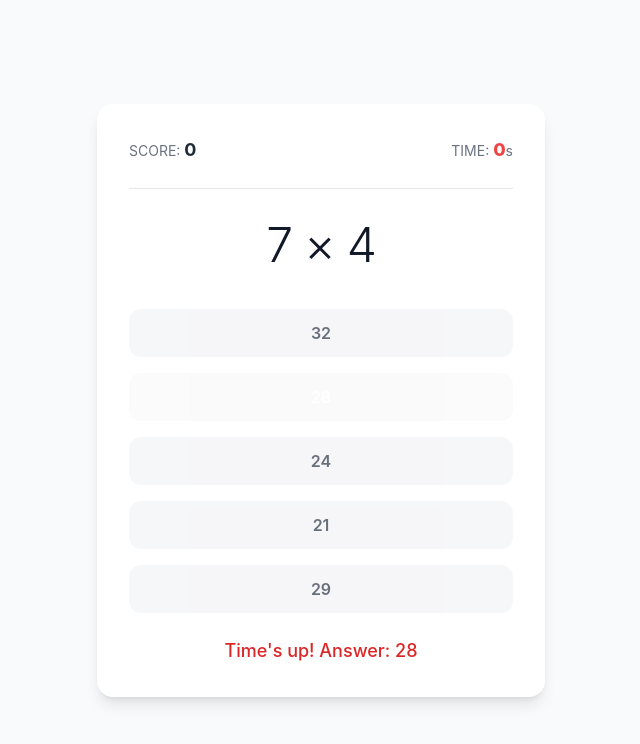
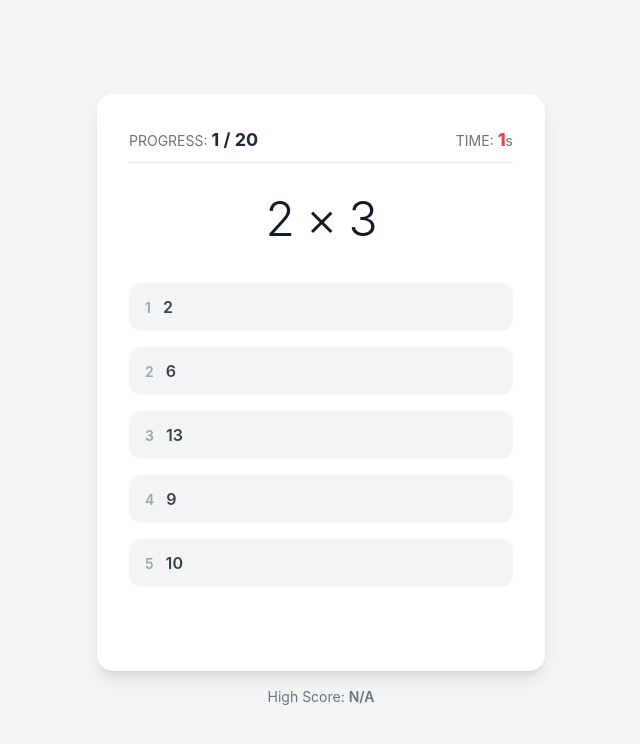
Before and after one commit to liesislukas/multiplication-game, a plain HTML site: page index.html in a window 1280 px wide. Shown: the whole page, without its empty margins (319-959 px from the left). Drawn offline with nearby package versions, Linux system fonts and the light colour scheme.

Commit message:
Update index.html

```diff
--- a/index.html
+++ b/index.html
@@ -3,7 +3,7 @@
 <head>
     <meta charset="UTF-8">
     <meta name="viewport" content="width=device-width, initial-scale=1.0">
-    <title>Multiplication Game</title>
+    <title>Multiplication Pro</title>
     <script src="https://cdn.tailwindcss.com"></script>
     <style>
         /* A minimalist style inspired by Apple's Human Interface Guidelines and Material Design */
@@ -12,162 +12,266 @@
             -webkit-font-smoothing: antialiased;
             -moz-osx-font-smoothing: grayscale;
         }
-        /* Adding a subtle transition for a smoother feel when clicking buttons */
         .option-button {
             transition: background-color 0.2s ease-in-out, transform 0.1s ease-in-out;
         }
-        .option-button:active {
+        .option-button:active, .option-button.active-key {
             transform: scale(0.98);
+            background-color: #d1d5db; /* gray-300 */
         }
     </style>
 </head>
-<body class="bg-gray-50 text-gray-900 flex items-center justify-center min-h-screen">
+<body class="bg-gray-100 text-gray-900 flex items-center justify-center min-h-screen p-4">
 
-<div id="game-container" class="bg-white p-6 sm:p-8 rounded-2xl shadow-lg w-full max-w-md text-center">
-
-    <div class="flex justify-between items-center mb-6 text-gray-500 text-sm">
-        <div>SCORE: <span id="score" class="font-bold text-lg text-gray-800">0</span></div>
+<main class="w-full max-w-md">
+    <div id="game-view">
+        <div class="bg-white p-6 sm:p-8 rounded-2xl shadow-lg text-center">
+            <div class="flex justify-between items-baseline mb-2 text-gray-500 text-sm">
+                <div>PROGRESS: <span id="progress" class="font-bold text-lg text-gray-800">0 / 20</span></div>
                 <div>TIME: <span id="timer" class="font-bold text-lg text-gray-800">5</span>s</div>
             </div>
-
             <hr class="mb-6">
 
-    <div id="problem-container" class="mb-8 min-h-[64px] flex items-center justify-center">
+            <div class="mb-8 min-h-[64px] flex items-center justify-center">
                 <p id="problem" class="text-5xl font-light tracking-tight"></p>
             </div>
 
             <div id="options-container" class="grid grid-cols-1 gap-3 sm:gap-4">
             </div>
 
-    <div id="feedback-container" class="mt-6 h-7">
+            <div class="mt-6 h-7">
                 <p id="feedback-text" class="text-lg font-medium"></p>
             </div>
+        </div>
+        <div class="text-center mt-4 text-gray-500 text-sm">
+            High Score: <span id="high-score-display" class="font-semibold"></span>
+        </div>
+    </div>
 
+    <div id="results-view" class="hidden">
+        <div class="bg-white p-8 sm:p-10 rounded-2xl shadow-lg text-center">
+            <h2 class="text-2xl font-bold text-gray-800 mb-2">Round Complete!</h2>
+            <p class="text-gray-600 mb-4">Here's how you did:</p>
+
+            <div class="bg-gray-50 rounded-xl p-4 mb-5">
+                <div class="text-4xl font-bold text-blue-600">
+                    <span id="final-score">0</span> / 20
                 </div>
+                <div class="text-sm text-gray-500 mt-1">
+                    Total Time: <span id="final-time">0.0</span>s
+                </div>
+            </div>
+
+            <div id="new-high-score-banner" class="hidden bg-green-100 text-green-800 font-semibold p-3 rounded-lg mb-5">
+                🎉 New High Score!
+            </div>
+
+            <p class="text-gray-500 text-sm">
+                Current High Score: <span id="final-high-score-display" class="font-semibold"></span>
+            </p>
+
+            <button id="play-again-button" class="mt-6 w-full bg-blue-600 hover:bg-blue-700 text-white font-bold py-3 px-4 rounded-xl focus:outline-none focus:ring-2 focus:ring-blue-400 transition-colors">
+                Play Again
+            </button>
+        </div>
+    </div>
+</main>
 
 <script>
     // DOM Elements
-    const scoreEl = document.getElementById('score');
+    const gameView = document.getElementById('game-view');
+    const resultsView = document.getElementById('results-view');
+    const progressEl = document.getElementById('progress');
     const timerEl = document.getElementById('timer');
     const problemEl = document.getElementById('problem');
     const optionsContainer = document.getElementById('options-container');
     const feedbackTextEl = document.getElementById('feedback-text');
+    const highScoreDisplay = document.getElementById('high-score-display');
+    const finalScoreEl = document.getElementById('final-score');
+    const finalTimeEl = document.getElementById('final-time');
+    const finalHighScoreDisplay = document.getElementById('final-high-score-display');
+    const newHighScoreBanner = document.getElementById('new-high-score-banner');
+    const playAgainButton = document.getElementById('play-again-button');
+
+    // Game Constants
+    const TOTAL_PROBLEMS = 20;
+    const TIME_PER_QUESTION = 5;
 
     // Game State
-    let score = 0;
+    let currentProblemNumber = 0;
+    let correctAnswers = 0;
+    let totalTimeElapsed = 0;
+    let isAcceptingInput = false;
     let currentCorrectAnswer = 0;
     let timerInterval;
-    let timeLeft = 5;
+    let timeLeft = TIME_PER_QUESTION;
+    let highScore = { accuracy: 0, time: Infinity };
 
-    /**
-     * Generates a random integer between min and max (inclusive).
-     */
-    function generateRandomNumber(min, max) {
-        return Math.floor(Math.random() * (max - min + 1)) + min;
+    // --- Game Flow ---
+
+    function startGame() {
+        // Reset state
+        currentProblemNumber = 0;
+        correctAnswers = 0;
+        totalTimeElapsed = 0;
+
+        // Update UI
+        resultsView.classList.add('hidden');
+        newHighScoreBanner.classList.add('hidden');
+        gameView.classList.remove('hidden');
+        loadHighScore(); // Load and display high score at the start
+
+        newProblem();
     }
 
-    /**
-     * Sets up a new multiplication problem.
-     */
     function newProblem() {
-        // 1. Reset UI from the previous round
+        if (currentProblemNumber >= TOTAL_PROBLEMS) {
+            endGame();
+            return;
+        }
+
+        currentProblemNumber++;
+        isAcceptingInput = true;
+
+        // 1. Reset UI
         feedbackTextEl.textContent = '';
         optionsContainer.innerHTML = '';
-        timeLeft = 5;
+        timeLeft = TIME_PER_QUESTION;
         timerEl.textContent = timeLeft;
+        progressEl.textContent = `${currentProblemNumber} / ${TOTAL_PROBLEMS}`;
         timerEl.classList.remove('text-red-500', 'font-extrabold');
 
-        // 2. Generate two random numbers for the problem
-        const num1 = generateRandomNumber(2, 12);
-        const num2 = generateRandomNumber(2, 12);
+        // 2. Generate problem
+        const num1 = Math.floor(Math.random() * 11) + 2; // 2-12
+        const num2 = Math.floor(Math.random() * 11) + 2; // 2-12
         currentCorrectAnswer = num1 * num2;
         problemEl.textContent = `${num1} × ${num2}`;
 
-        // 3. Generate a set of unique answer options, including the correct one
+        // 3. Generate and display options
         const options = new Set([currentCorrectAnswer]);
         while (options.size < 5) {
-            const wrongAnswerOffset = generateRandomNumber(-10, 10) || 1; // Ensure offset is not 0
+            const wrongAnswerOffset = (Math.floor(Math.random() * 21) - 10) || 1;
             const wrongAnswer = currentCorrectAnswer + wrongAnswerOffset;
-            if (wrongAnswer > 0) {
-                options.add(wrongAnswer);
+            if (wrongAnswer > 0) options.add(wrongAnswer);
         }
-        }
+        const shuffledOptions = Array.from(options).sort(() => Math.random() - 0.5);
 
-        // 4. Shuffle options and create buttons
-        const shuffledOptions = Array.from(options).sort(() => Math.random() - 0.5);
-        shuffledOptions.forEach(option => {
+        shuffledOptions.forEach((option, index) => {
             const button = document.createElement('button');
-            button.textContent = option;
-            button.classList.add('option-button', 'w-full', 'bg-gray-100', 'hover:bg-gray-200', 'text-gray-700', 'font-semibold', 'py-3', 'px-4', 'rounded-xl', 'focus:outline-none', 'focus:ring-2', 'focus:ring-blue-400');
+            button.innerHTML = `<span class="text-gray-400 mr-2 text-sm">${index + 1}</span> ${option}`;
+            button.dataset.value = option;
+            button.classList.add('option-button', 'w-full', 'bg-gray-100', 'hover:bg-gray-200', 'text-gray-700', 'font-semibold', 'text-left', 'py-3', 'px-4', 'rounded-xl', 'focus:outline-none');
             button.onclick = () => selectAnswer(option, button);
             optionsContainer.appendChild(button);
         });
 
-        // 5. Start the timer for the new question
+        // 4. Start timer
         startTimer();
     }
 
-    /**
-     * Starts the 5-second countdown timer.
-     */
-    function startTimer() {
-        timerInterval = setInterval(() => {
-            timeLeft--;
-            timerEl.textContent = timeLeft;
-            if (timeLeft < 3) {
-                timerEl.classList.add('text-red-500', 'font-extrabold');
-            }
-            if (timeLeft === 0) {
-                selectAnswer(null, null); // Time's up
-            }
-        }, 1000);
-    }
+    function selectAnswer(selectedAnswer, selectedButton) {
+        if (!isAcceptingInput) return;
+        isAcceptingInput = false;
 
-    /**
-     * Handles the user's answer selection or a timeout.
-     */
-    function selectAnswer(selectedAnswer, selectedButton) {
-        clearInterval(timerInterval); // Stop the timer immediately
+        clearInterval(timerInterval);
+        const timeTaken = TIME_PER_QUESTION - timeLeft;
+        totalTimeElapsed += timeTaken;
 
         const isCorrect = selectedAnswer === currentCorrectAnswer;
+        if (isCorrect) correctAnswers++;
 
-        // Disable all buttons and show correct/incorrect states
+        // Visual feedback
         const buttons = optionsContainer.querySelectorAll('button');
         buttons.forEach(btn => {
             btn.disabled = true;
-            btn.classList.add('cursor-not-allowed', 'opacity-75');
-
-            // Highlight the correct answer in green
-            if (parseInt(btn.textContent) === currentCorrectAnswer) {
+            const btnValue = parseInt(btn.dataset.value);
+            if (btnValue === currentCorrectAnswer) {
                 btn.classList.remove('bg-gray-100', 'hover:bg-gray-200');
                 btn.classList.add('bg-green-500', 'text-white');
+            } else if (btn === selectedButton) {
+                btn.classList.remove('bg-gray-100', 'hover:bg-gray-200');
+                btn.classList.add('bg-red-500', 'text-white');
             }
         });
 
-        if (isCorrect) {
-            score++;
-            scoreEl.textContent = score;
-            feedbackTextEl.textContent = "Correct! 🎉";
-            feedbackTextEl.classList.add('text-green-600');
-            feedbackTextEl.classList.remove('text-red-600');
-        } else {
-            if(selectedButton) { // If an incorrect answer was clicked
-                selectedButton.classList.remove('bg-gray-100');
-                selectedButton.classList.add('bg-red-500', 'text-white');
         feedbackTextEl.textContent = `Correct answer: ${currentCorrectAnswer}`;
-            } else { // If the time ran out
-                feedbackTextEl.textContent = `Time's up! Answer: ${currentCorrectAnswer}`;
-            }
-            feedbackTextEl.classList.add('text-red-600');
-            feedbackTextEl.classList.remove('text-green-600');
+        feedbackTextEl.classList.add(isCorrect ? 'text-green-600' : 'text-red-600');
+
+        setTimeout(newProblem, 1500);
     }
 
-        // Wait 2 seconds before showing the next problem
-        setTimeout(newProblem, 2000);
+    function endGame() {
+        gameView.classList.add('hidden');
+        resultsView.classList.remove('hidden');
+
+        finalScoreEl.textContent = correctAnswers;
+        finalTimeEl.textContent = (totalTimeElapsed).toFixed(1);
+
+        checkAndSaveHighScore();
     }
 
-    // Initial call to start the game
-    newProblem();
+    // --- Timer and High Score Logic ---
+
+    function startTimer() {
+        timerInterval = setInterval(() => {
+            timeLeft -= 0.1;
+            timerEl.textContent = Math.ceil(timeLeft);
+            if (timeLeft <= 2) timerEl.classList.add('text-red-500', 'font-extrabold');
+            if (timeLeft <= 0) selectAnswer(null, null); // Time's up
+        }, 100);
+    }
+
+    function loadHighScore() {
+        const storedScore = JSON.parse(localStorage.getItem('multiplicationHighScore'));
+        if (storedScore) {
+            highScore = storedScore;
+        }
+        updateHighScoreUI();
+    }
+
+    function checkAndSaveHighScore() {
+        const currentAccuracy = correctAnswers;
+        const currentTime = totalTimeElapsed;
+
+        // New high score if accuracy is higher, or if accuracy is same and time is lower
+        if (currentAccuracy > highScore.accuracy || (currentAccuracy === highScore.accuracy && currentTime < highScore.time)) {
+            highScore = { accuracy: currentAccuracy, time: currentTime };
+            localStorage.setItem('multiplicationHighScore', JSON.stringify(highScore));
+            newHighScoreBanner.classList.remove('hidden');
+        }
+        updateHighScoreUI();
+    }
+
+    function updateHighScoreUI() {
+        if (highScore.accuracy > 0) {
+            const scoreText = `${highScore.accuracy}/${TOTAL_PROBLEMS} in ${highScore.time.toFixed(1)}s`;
+            highScoreDisplay.textContent = scoreText;
+            finalHighScoreDisplay.textContent = scoreText;
+        } else {
+            highScoreDisplay.textContent = 'N/A';
+            finalHighScoreDisplay.textContent = 'N/A';
+        }
+    }
+
+    // --- Event Listeners ---
+
+    function handleKeyPress(e) {
+        if (isAcceptingInput && e.key >= '1' && e.key <= '5') {
+            const keyIndex = parseInt(e.key) - 1;
+            const buttons = optionsContainer.querySelectorAll('button');
+            if (buttons[keyIndex]) {
+                buttons[keyIndex].classList.add('active-key'); // Visual press effect
+                const answerValue = parseInt(buttons[keyIndex].dataset.value);
+                selectAnswer(answerValue, buttons[keyIndex]);
+            }
+        }
+    }
+
+    document.addEventListener('keydown', handleKeyPress);
+    playAgainButton.addEventListener('click', startGame);
+
+    // --- Initial Load ---
+    startGame();
 </script>
 </body>
 </html>
```
Lines whose indentation alone changed are shown as unchanged.
